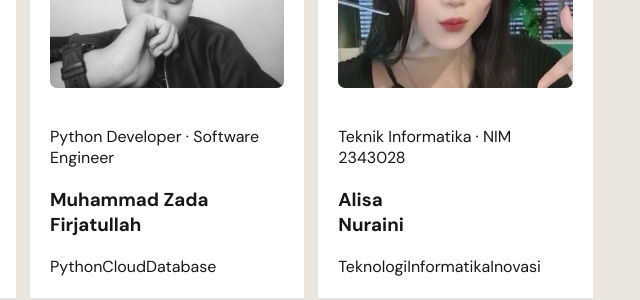
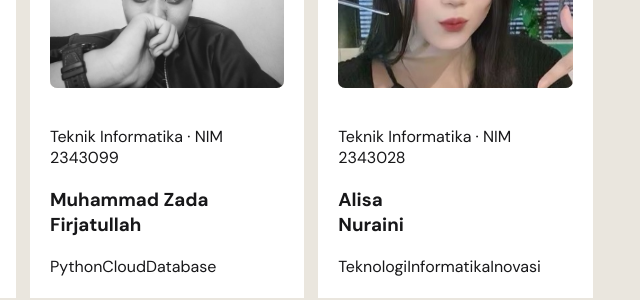
Before and after one commit to Zxyor/Tubes, a plain HTML site: page index.html in a window 1280 px wide. Shown: the part 2020-2320 px from the top of the page, 617-1257 px from the left. Drawn offline with Linux system fonts and the light colour scheme.

Commit message:
Update portfolio website

```diff
--- a/index.html
+++ b/index.html
@@ -127,7 +127,7 @@
           </div>
           <div class="avatar"><img src="assets/images/zada.jpeg" alt="Muhammad Zada Firjatullah"></div>
           <div class="member-info">
-            <p>Python Developer · Software Engineer</p>
+            <p>Teknik Informatika · NIM 2343099</p>
             <h3>Muhammad Zada<br>Firjatullah</h3>
           </div>
           <div class="tags"><span>Python</span><span>Cloud</span><span>Database</span></div>
```
